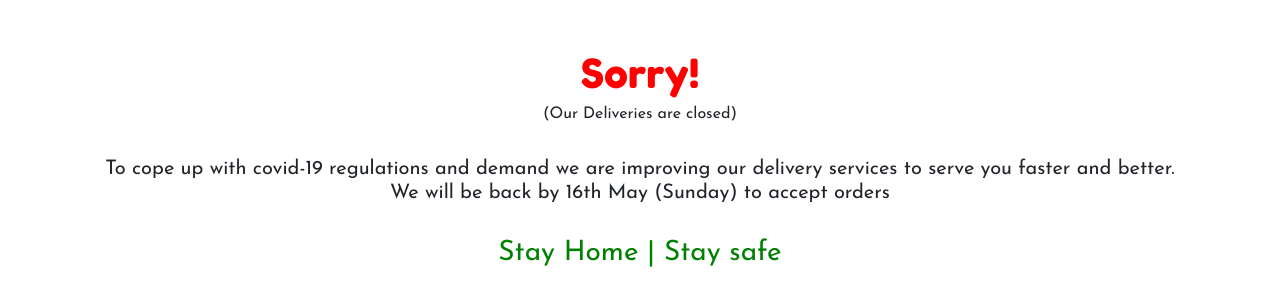
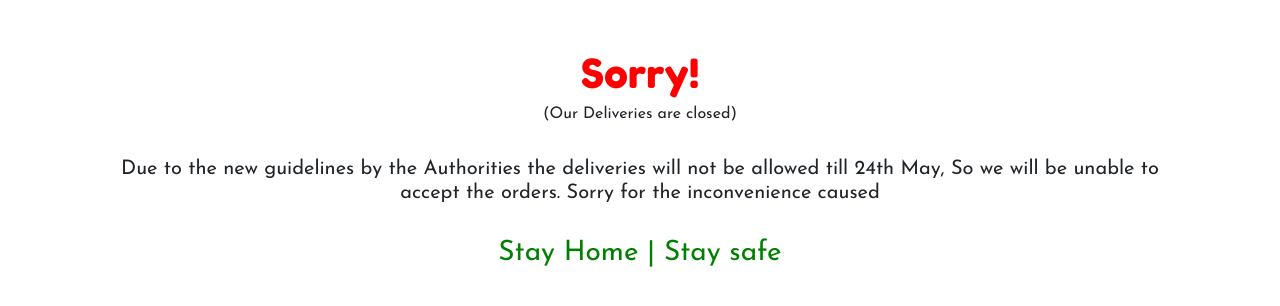
Before and after one commit to Tejas310895/Karwars, a PHP site: page /shop_close.php in a window 1280 px wide. Shown: the part 278-584 px from the top of the page. Run offline with PHP 8.4, Linux system fonts and the light colour scheme; some libraries are stand-ins or nearby versions; some web fonts are replaced.

Commit message:
shop close

```diff
--- a/includes/footer.php
+++ b/includes/footer.php
@@ -50,12 +50,12 @@ window.addEventListener('resize', function() {
 	}
 });
 </script>
-<!-- <script>
+<script>
     window.onload = function() {
         // similar behavior as clicking on a link
         window.location = "shop_close";
     }
-</script> -->
+</script>
 <script>
 // Add event listener offline to detect network loss.
 window.addEventListener("offline", function(e) {
--- a/shop_close.php
+++ b/shop_close.php
@@ -6,7 +6,7 @@
                 <br> <br>
                 <h1 class="text-center" style="font-family:Fredoka One;color:red;">Sorry!</h1>
                 <h6 class="text-center" style="font-family:Josefin Sans;">(Our Deliveries are closed)</h6><br>
-                <h5 class="text-center" style="font-family:Josefin Sans;">To cope up with covid-19 regulations and demand we are improving our delivery services to serve you faster and better. We will be back by 16th May (Sunday) to accept orders</h5>
+                <h5 class="text-center" style="font-family:Josefin Sans;">Due to the new guidelines by the Authorities the deliveries will not be allowed till 24th May, So we will be unable to accept the orders. Sorry for the inconvenience caused</h5>
                 <br>
                 <h3 class="text-center" style="font-family:Josefin Sans;color:green;">Stay Home | Stay safe</h3>
            </div>
```
